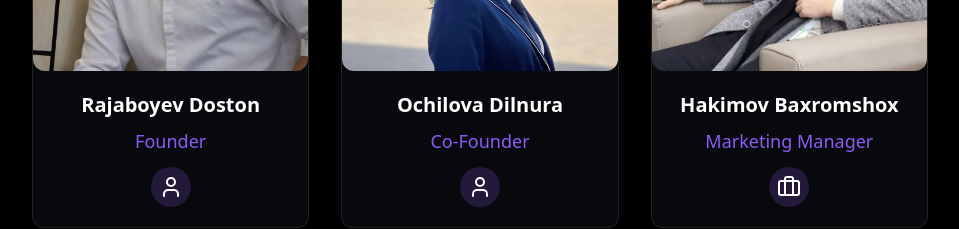
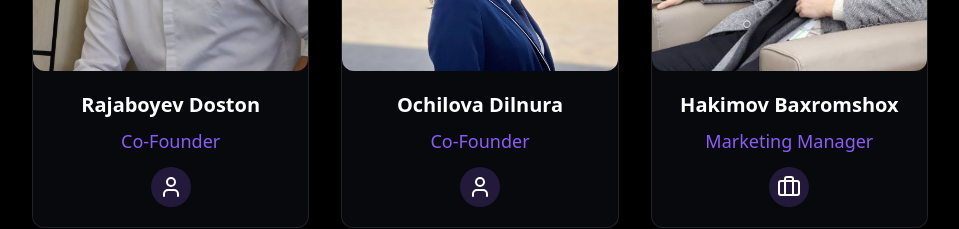
Before and after one commit to Polarbear2008/hackathon, a React (Vite) app: page /about in a window 1280 px wide. Shown: the part 1140-1369 px from the top of the page, without its empty margins (160-1119 px from the left). Built offline with nearby package versions, Linux system fonts and the light colour scheme.

Commit message:
Update: Change founder title to co-founder

```diff
--- a/src/pages/About.tsx
+++ b/src/pages/About.tsx
@@ -91,7 +91,7 @@ We believe in the power of ideas — and in the next generation of changemakers.
           <div className="grid grid-cols-1 md:grid-cols-2 lg:grid-cols-3 gap-8 mb-16">
             {[{
             name: "Rajaboyev Doston",
-            role: "Founder",
+            role: "Co-Founder",
             image: "/team/Rajaboyev Doston.jpg",
             icon: <User className="w-6 h-6" />
           }, {
```
